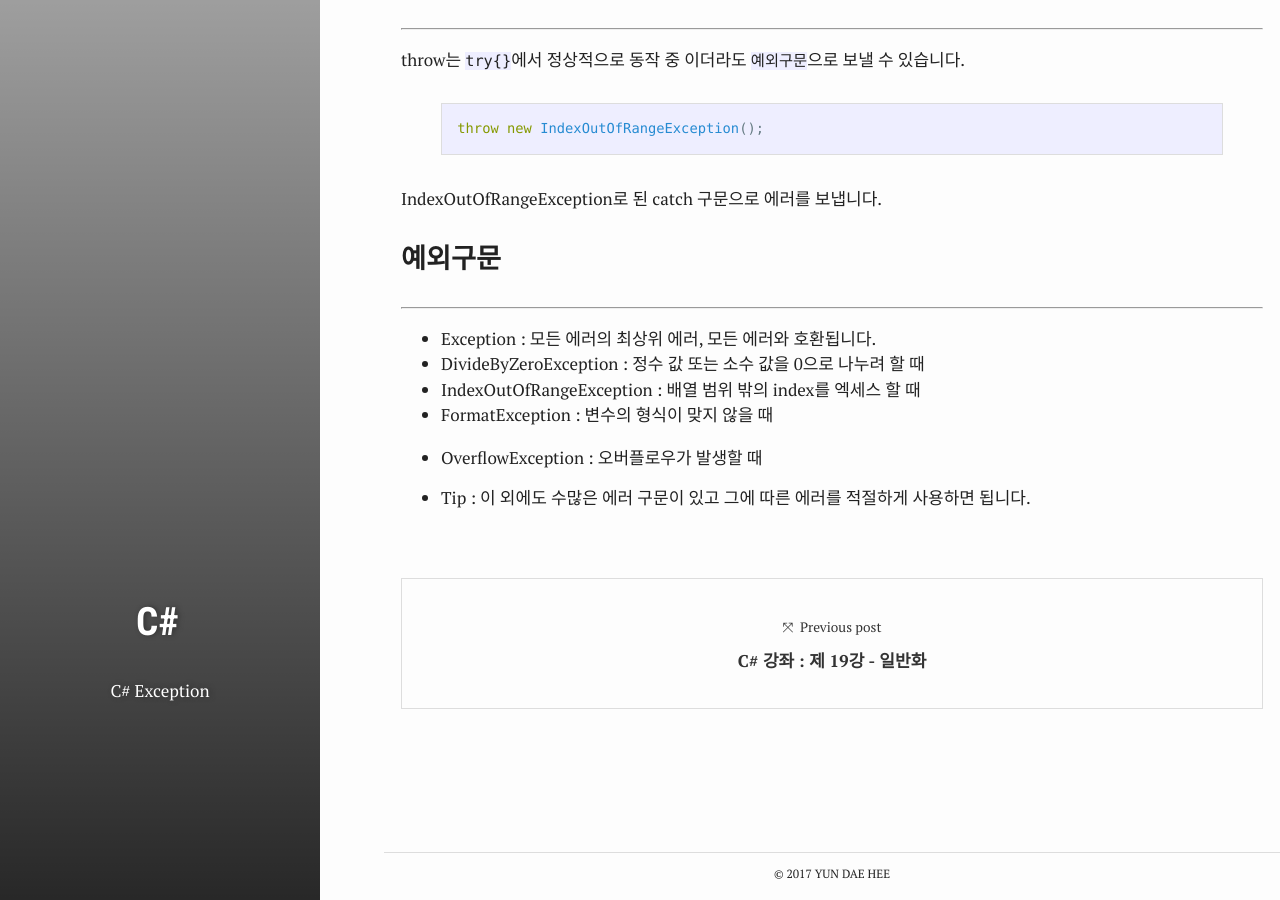
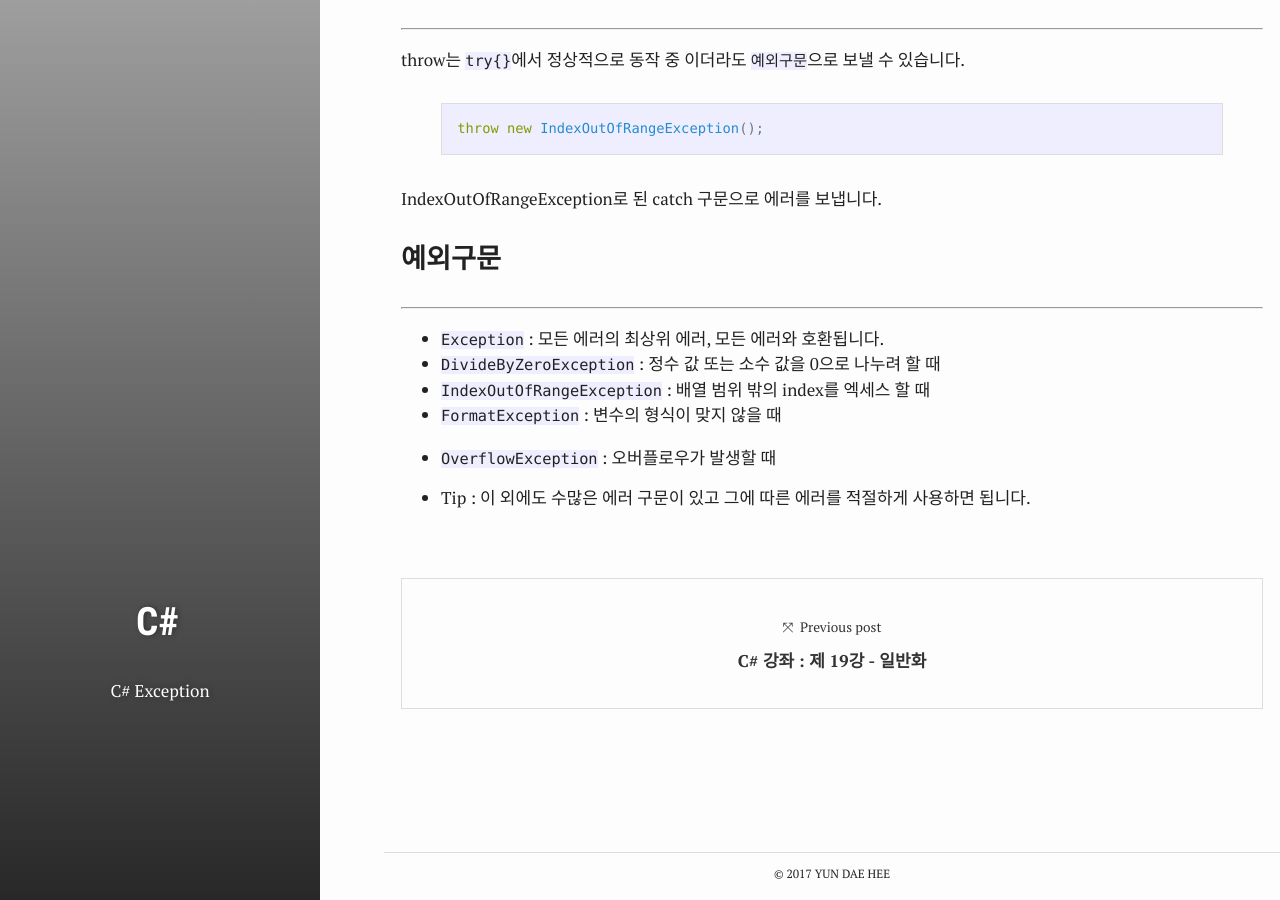
Before and after one commit to test076923/076923.github.io, a Jekyll site: the page built from _posts/2017-09-23-C#-20.md, in a window 1280 px wide and 900 px high, scrolled down 2560 px. Built offline with Jekyll 4.4.1, drawn with Linux system fonts in a browser that asks for light colours; comment, search, counter and statistics services are not loaded.

Commit message:
Update 2017-09-23-C#-20.md

```diff
--- a/_posts/2017-09-23-C#-20.md
+++ b/_posts/2017-09-23-C#-20.md
@@ -132,10 +132,10 @@ IndexOutOfRangeException로 된 catch 구문으로 에러를 보냅니다.
 ### 예외구문 ###
 ----------
 
-* Exception : 모든 에러의 최상위 에러, 모든 에러와 호환됩니다.
-* DivideByZeroException : 정수 값 또는 소수 값을 0으로 나누려 할 때
-* IndexOutOfRangeException : 배열 범위 밖의 index를 엑세스 할 때
-* FormatException : 변수의 형식이 맞지 않을 때
-* OverflowException : 오버플로우가 발생할 때
+* `Exception` : 모든 에러의 최상위 에러, 모든 에러와 호환됩니다.
+* `DivideByZeroException` : 정수 값 또는 소수 값을 0으로 나누려 할 때
+* `IndexOutOfRangeException` : 배열 범위 밖의 index를 엑세스 할 때
+* `FormatException` : 변수의 형식이 맞지 않을 때
+* `OverflowException` : 오버플로우가 발생할 때
 
 * Tip : 이 외에도 수많은 에러 구문이 있고 그에 따른 에러를 적절하게 사용하면 됩니다.
```
